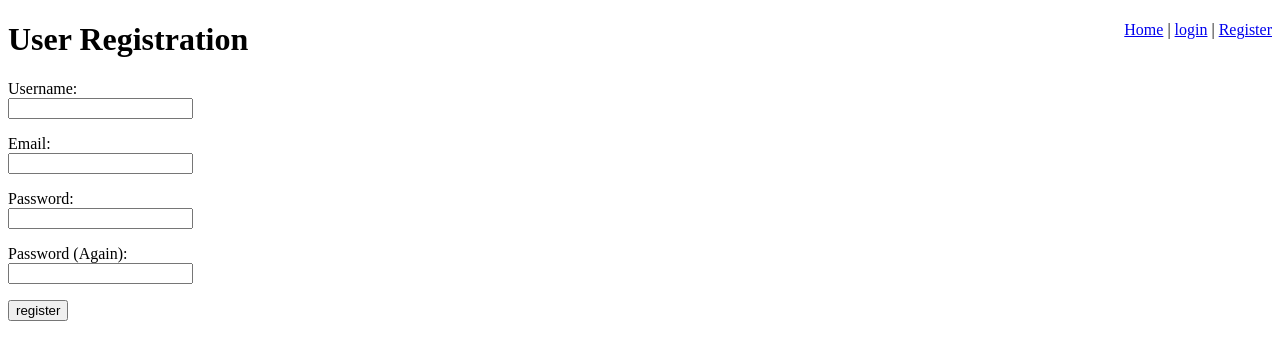
After one commit to tushargosavi/oquiz, a Django app: page /register/ in a window 1280 px wide. The commit adds this page. Shown: the top 360 px of the page. Run offline with Django 3.2, Linux system fonts and the light colour scheme; parts of the project's set-up code (start-up, migrations or seed data) failed here and were passed over.

Commit message:
Added user registration support

```diff
--- a/oquiz/urls.py
+++ b/oquiz/urls.py
@@ -1,16 +1,20 @@
 from django.conf.urls import patterns, include, url
+from django.views.generic.simple import direct_to_template
 
 # Uncomment the next two lines to enable the admin:
 # from django.contrib import admin
 # admin.autodiscover()
 
-from quiz.views import main_page, user_page, logout_page
+from quiz.views import main_page, user_page, logout_page, register_page
 
 urlpatterns = patterns('',
     (r'^$', main_page),
     (r'^user/(\w+)/$', user_page),
     (r'^login/$', 'django.contrib.auth.views.login'),
     (r'^logout/$', logout_page),
+    (r'^register/$', register_page),
+    (r'^register/success/$', direct_to_template,
+     { 'template' : 'registration/register_success.html' })
     # Examples:
     # url(r'^$', 'oquiz.views.home', name='home'),
     # url(r'^oquiz/', include('oquiz.foo.urls')),
--- /dev/null
+++ b/quiz/forms.py
@@ -0,0 +1,33 @@
+import re
+from django.contrib.auth.models import User
+from django import forms;
+
+class RegistrationForm(forms.Form):
+    username = forms.CharField(label="Username", max_length=30)
+    email = forms.EmailField(label="Email")
+    password1 = forms.CharField(
+        label="Password",
+        widget = forms.PasswordInput()
+        )
+    password2 = forms.CharField(
+        label="Password (Again)",
+        widget = forms.PasswordInput()
+        )
+
+    def clean_password2(self):
+        if 'password1' in self.cleaned_data:
+            password1 = self.cleaned_data['password1']
+            password2 = self.cleaned_data['password2']
+            if password1 == password2:
+                return password2
+            raise forms.ValidationError('Password do not match. ')
+
+    def clean_username(self):
+        username = self.cleaned_data['username']
+        if not re.search(r'^\w+$', username):
+            raise forms.ValidationError('User name can only contain alphanumeric characters and the underscore')
+        try:
+            User.objects.get(username=username)
+        except User.DoesNotExist:
+            return username
+        raise forms.ValidationError('Username is already taken.')
--- a/quiz/views.py
+++ b/quiz/views.py
@@ -8,6 +8,7 @@ from django.shortcuts import render_to_response, render
 from django.contrib.auth.models import User
 from django.contrib.auth import logout
 from quiz.models import Question, Answer
+from quiz.forms import RegistrationForm
 
 def main_page(request):
     return render(request, 'quiz/main_page.html',
@@ -33,3 +34,33 @@ def user_page(request, username):
 def logout_page(request):
     logout(request)
     return HttpResponseRedirect("/")
+
+def register_error(request, form):
+    return render(request, "registration/register.html",
+           { 'form' : form });
+
+def register_page(request):
+    if request.method == 'POST':
+        form = RegistrationForm(request.POST)
+        if form.is_valid():
+            user = User.objects.create(
+                username = form.cleaned_data['username'],
+                password = form.cleaned_data['password1'],
+                email = form.cleaned_data['email']
+                )
+            # hack, somehow create do not encrypt the password
+            # while saving into database. use ser_password to
+            # save encrypted password.
+            user.set_password(form.cleaned_data['password1'])
+            user.save()
+            return HttpResponseRedirect("/register/success")
+        else:
+            return register_error(request, form)
+    else:
+        form = RegistrationForm()
+        variables = RequestContext(request, {
+                'form' : form
+                })
+        return render_to_response(
+            'registration/register.html',
+            variables)
--- a/static/style.css
+++ b/static/style.css
@@ -1,3 +1,7 @@
 #nav {
     float: right;
 }
+
+input {
+    display: block;
+}
--- a/templates/base.html
+++ b/templates/base.html
@@ -8,11 +8,12 @@
   <body>
 
     <div id="nav">
-      <a href="/">Home</a>
+      <a href="/">Home</a> |
       {% if user.is_authenticated %}
          welcome {{ user.username }} (<a href="/logout">logout</a>)
       {% else %}
-         <a href="/login">login</a>
+         <a href="/login">login</a> |
+	 <a href="/register">Register</a>
       {% endif %}
     </div>
 
--- /dev/null
+++ b/templates/registration/register.html
@@ -0,0 +1,9 @@
+{% extends "base.html" %}
+{% block title %}User Registration{% endblock %}
+{% block head %}User Registration{% endblock %}
+{% block content %}
+<form method="post" action=".">{% csrf_token %}
+  {{ form.as_p }}
+  <input type="submit" value="register" />
+</form>
+{% endblock %}
```
Also changed, not shown: oquiz/settings.py (+9 -0 lines), templates/registration/register_success.html (added, +8 -0 lines).
